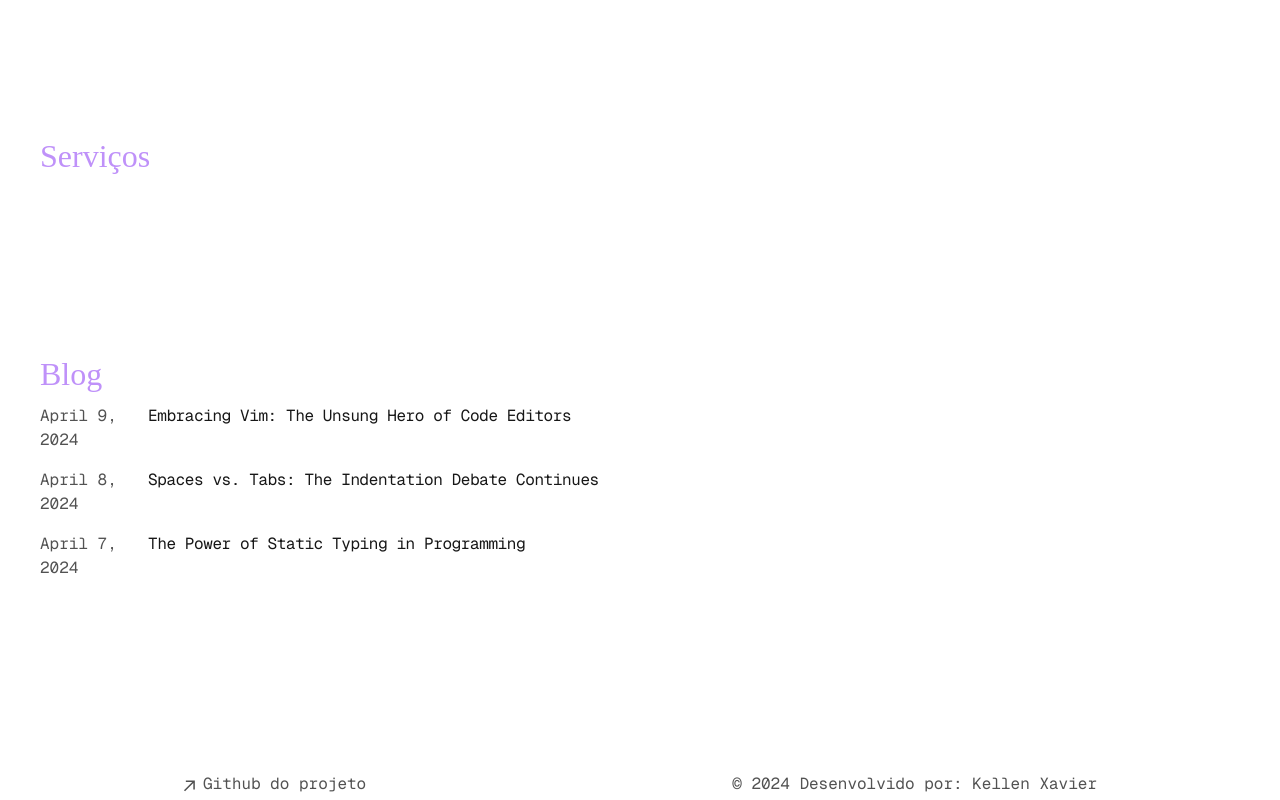
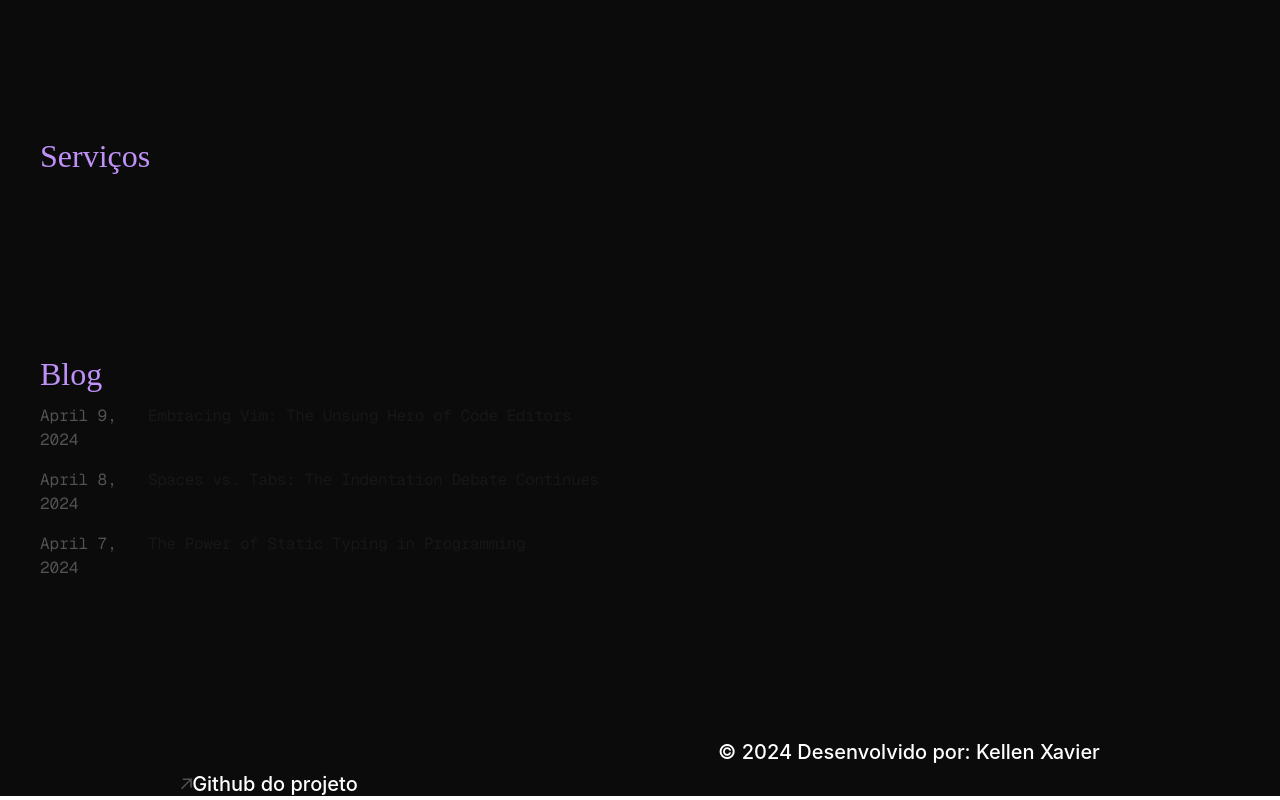
Before and after one commit to kellen-xavier/portfolio-ladydebug, a Next.js app: page / in a window 1280 px wide. Shown: the part 2298-3098 px from the top of the page. Built offline with nearby package versions, Linux system fonts and the light colour scheme.

Commit message:
fix: ajustes em paginas quebradas de colors

```diff
--- a/app/blog/page.tsx
+++ b/app/blog/page.tsx
@@ -1,5 +1,6 @@
-import { BlogPosts } from 'app/components/posts';
+import { BlogPosts } from 'app/components/posts'
 import styles from 'app/components/styles/Page.module.css'
+
 
 export const metadata = {
   title: 'Blog',
@@ -11,7 +12,7 @@ export default function Page() {
     <section className={styles.pageContainer}>
       <div className={styles.body}>
         <h1 className={styles.nomePrincipal}>Meu Blog</h1>
-        <p className={styles.nomeSecundario} >
+        <p className={styles.nomeSecundario}>
           Em desenvolvimento....
         </p>
         <BlogPosts />
--- a/app/components/footer.tsx
+++ b/app/components/footer.tsx
@@ -29,11 +29,11 @@ export default function Footer() {
             href="https://github.com/kellen-xavier/portfolio-ladydebug"
           >
             <ArrowIcon />
-            <p className="ml-2 h-7">Github do projeto</p>
+            <p className={styles.footerDescribe}>Github do projeto</p>
           </a>
         </li>
       </ul>
-      <p className="mt-8 text-neutral-600 dark:text-neutral-300">
+      <p className={styles.footerDescribe}>
         © {new Date().getFullYear()} Desenvolvido por: Kellen Xavier
       </p>
     </footer>
--- a/app/components/styles/Blog.module.css
+++ b/app/components/styles/Blog.module.css
@@ -1,4 +1,4 @@
 .corpoBlog {
     width: 100%;
-
+    color: #FFFFFF;
 }
--- a/app/components/styles/Page.module.css
+++ b/app/components/styles/Page.module.css
@@ -1,4 +1,6 @@
 .body {
+  background-color: #0B0B0B;
+  color: #FFFFFF;
   font-family: 'Geist Sans', sans-serif;
   font-family: 'Geist Mono', monospace;
   width: 100%;
@@ -14,12 +16,22 @@
   display: flex;
 }
 
+.footerDescribe {
+  font-family: Inter;
+  font-size: 20px;
+  font-weight: 500;
+  line-height: 24.2px;
+  text-align: left;
+  color: #FFFFFF;
+}
+
 .sobreIntro {
   font-family: Inter;
   font-size: 24px;
   font-weight: 500;
   line-height: 29.05px;
   text-align: left;
+  color: #FFFFFF;
 }
 
 .pageContainer {
```
Also changed, not shown: package.json (+9 -10 lines), 1 other file (tests, documents, lock files or other folders).
